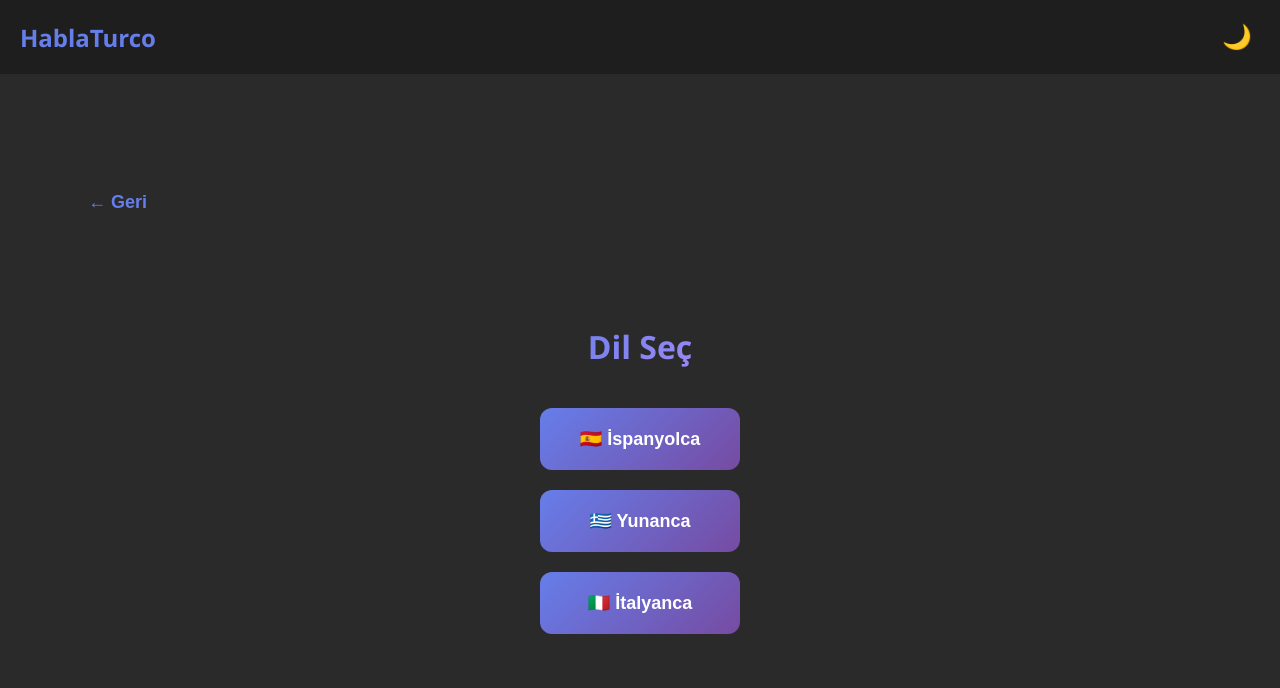
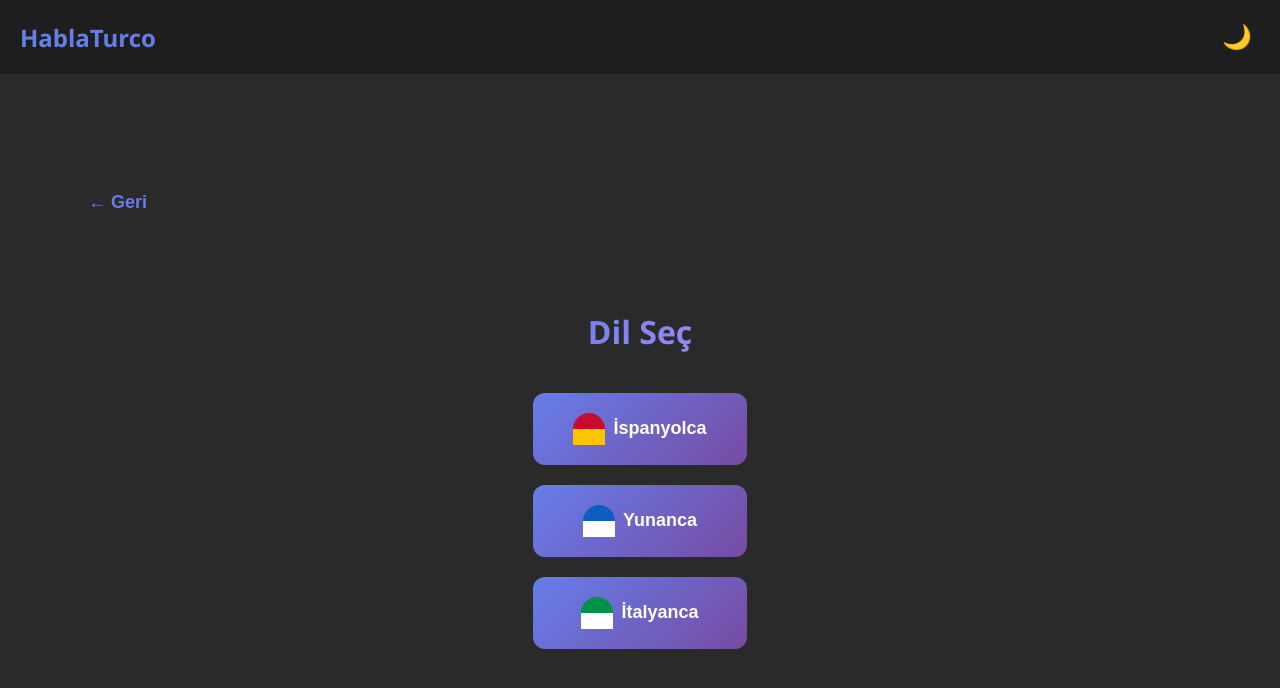
Before and after one commit to crazycaptainumut1-ui/ispanyolca-ogren, a website: page index.html in a window 1280 px wide. Both pictures are taken after a click on the button "Başla 🚀". Drawn offline with Linux system fonts and the light colour scheme.

Commit message:
Reemplazar emojis de banderas con círculos rellenos de colores
- İspanyolca: círculo rojo-amarillo (colores de España)
- Yunanca: círculo azul-blanco (colores de Grecia)
- İtalyanca: círculo verde-blanco (colores de Italia)
- Usar SVG inline para crear círculos divididos en dos colores
- Dejar solo nombre del idioma sin códigos
- Mejorar visibilidad con símbolos más grandes

```diff
--- a/index.html
+++ b/index.html
@@ -684,9 +684,9 @@
                 <div style="text-align: center; margin-top: 40px;">
                     <h2 style="font-size: 32px; margin-bottom: 40px; background: linear-gradient(135deg, #667eea, #a78bfa); -webkit-background-clip: text; -webkit-text-fill-color: transparent; background-clip: text;">Dil Seç</h2>
                     <div style="display: flex; flex-direction: column; gap: 20px; max-width: 400px; margin: 0 auto;">
-                        <button class="language-btn" onclick="selectLanguage('es')"><span>🇪🇸</span> İspanyolca</button>
-                        <button class="language-btn" onclick="showAlert('Yunanca yakında eklenecek!')"><span>🇬🇷</span> Yunanca</button>
-                        <button class="language-btn" onclick="showAlert('İtalyanca yakında eklenecek!')"><span>🇮🇹</span> İtalyanca</button>
+                        <button class="language-btn" onclick="selectLanguage('es')"><svg width="32" height="32" viewBox="0 0 32 32" style="display: inline-block; vertical-align: middle; margin-right: 8px;"><circle cx="16" cy="16" r="16" fill="#C60C30"/><rect x="0" y="16" width="32" height="16" fill="#FFC400"/></svg>İspanyolca</button>
+                        <button class="language-btn" onclick="showAlert('Yunanca yakında eklenecek!')"><svg width="32" height="32" viewBox="0 0 32 32" style="display: inline-block; vertical-align: middle; margin-right: 8px;"><circle cx="16" cy="16" r="16" fill="#0D5EBE"/><rect x="0" y="16" width="32" height="16" fill="#FFFFFF"/></svg>Yunanca</button>
+                        <button class="language-btn" onclick="showAlert('İtalyanca yakında eklenecek!')"><svg width="32" height="32" viewBox="0 0 32 32" style="display: inline-block; vertical-align: middle; margin-right: 8px;"><circle cx="16" cy="16" r="16" fill="#009246"/><rect x="0" y="16" width="32" height="16" fill="#FFFFFF"/></svg>İtalyanca</button>
                     </div>
                 </div>
             </div>
```
